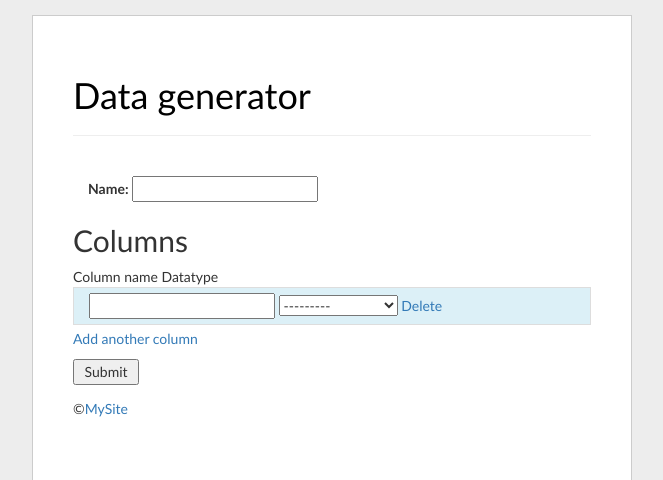
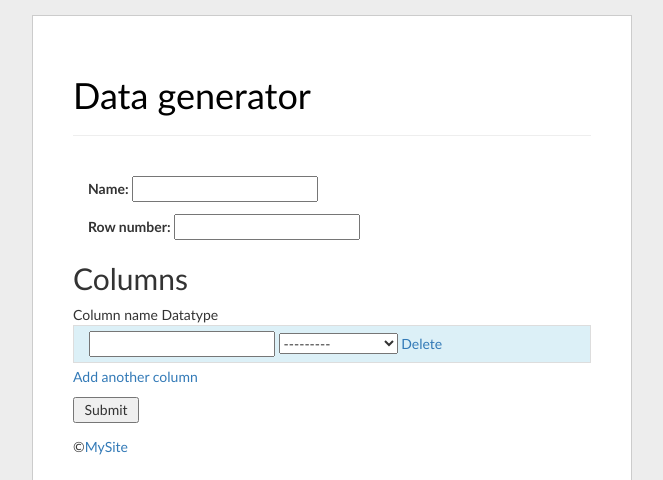
Before and after one commit to Szczepanov/datagen, a Django app: page /add_table/ in a window 1280 px wide. Shown: the top 480 px of the page, without its empty margins (308-971 px from the left). Run offline with Django 3.2, Linux system fonts and the light colour scheme; data comes from the database, SQL or seed files in the repository; both versions use the stored data as it was after the commit; some libraries are stand-ins or nearby versions.

Commit message:
added row number input field to add_table template and handled it in multiple_formsets method

```diff
--- a/generator/templates/generator/add_table.html
+++ b/generator/templates/generator/add_table.html
@@ -103,6 +103,8 @@ $(document).ready(function() {
         {% csrf_token %}
         <div class="section">
             {{ table_form.as_p }}
+            <label for="row_number">Row number: </label>
+            <input id="row_number" type=text" name="row_number" value="{{ row_number }}"/>
         </div>
         <h2>Columns</h2>
         {{ column_formset.management_form }}
--- a/generator/views.py
+++ b/generator/views.py
@@ -1,10 +1,9 @@
 import random
 
-from django.forms import formsets, BaseFormSet, models
-from django.shortcuts import render, render_to_response
-from django.db import connection
+from django.forms import formsets, BaseFormSet
+from django.shortcuts import render
 
-from generator.models import Table, Column, Name, Surname, Datatype
+from generator.models import Table, Column, Name, Surname
 from .forms import ColumnForm, TableForm
 
 
@@ -54,7 +53,7 @@ def multiple_formsets(request, template):
             # data.append(column_formset.cleaned_data)
             # return display_data(request, data, multiple_formsets=True)
 
-            return generate_sql(request, table)
+            return generate_sql(request=request, table=table, row_number=request.POST.get('row_number'))
     else:
         table_form, column_formset = TableForm(prefix='table_form', instance=Table()), \
                                      ColumnFormset(prefix='column_formset', )
@@ -62,14 +61,12 @@ def multiple_formsets(request, template):
                   {'table_form': table_form, 'column_formset': column_formset})
 
 
-def generate_sql(request, table):
-    return render(request, 'generator/generate_sql.html', dict(generated_sql=build_insert(table)))
+def generate_sql(request, table, row_number):
+    return render(request, 'generator/generate_sql.html', dict(generated_sql=build_insert(table,row_number)))
 
 
 def build_insert(table, rows_number=5):
     columns = Column.objects.filter(table=table)
-    # names = Name.objects.order_by('?')[:rows_number]
-    # surnames = Surname.objects.order_by('?')[:rows_number]
     insertSQL = ''
     columns_names = ', '.join(str(column.column_name) for column in list(columns.all()))
     # cursor = connection.cursor()
@@ -80,7 +77,7 @@ def build_insert(table, rows_number=5):
     # cursor.execute('SELECT * FROM generator_name')
     # print(cursor.fetchall())
     auto_increment = 0
-    for counter in range(0, rows_number):
+    for counter in range(0, int(rows_number)):
         values = []
         SEX = random.sample(['M', 'F'], 1)
         for col in list(columns.all()):
```
Also changed, not shown: db.sqlite3.
